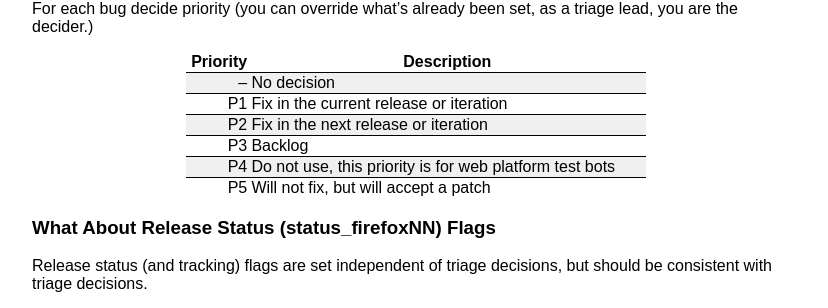
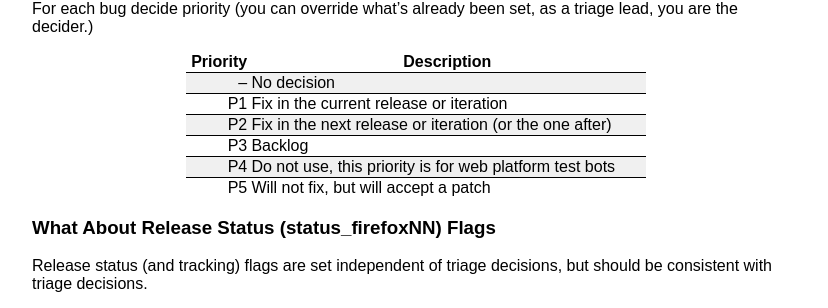
Before and after one commit to mozilla/bug-handling, a Jekyll site: the page built from _policies/triage-bugzilla.md, in a window 1280 px wide and 900 px high, scrolled down 906 px. Shown: the part 144-452 px from the top of the window, without its empty margins (224-1052 px from the left). Built offline with Jekyll 4.4.1, drawn with Linux system fonts in a browser that asks for light colours; some web fonts are replaced.

Commit message:
Make the p2 definition more flexible
Discussing with @overholt, we think that P2 is too restrictive. Especially if set at the end of the cycle.
So, we propose to make it more flexible.
(and I don't know if this was discussed before or not)

```diff
--- a/_policies/triage-bugzilla.md
+++ b/_policies/triage-bugzilla.md
@@ -49,7 +49,7 @@ For each bug decide priority (you can override what's already been set, as a tri
 | ---: | --- |
 | -- | No decision |
 | P1 | Fix in the current release or iteration |
-| P2 | Fix in the next release or iteration |
+| P2 | Fix in the next release or iteration (or the one after) |
 | P3 | Backlog |
 | P4 | Do not use, this priority is for web platform test bots |
 | P5 | Will not fix, but will accept a patch |
```
